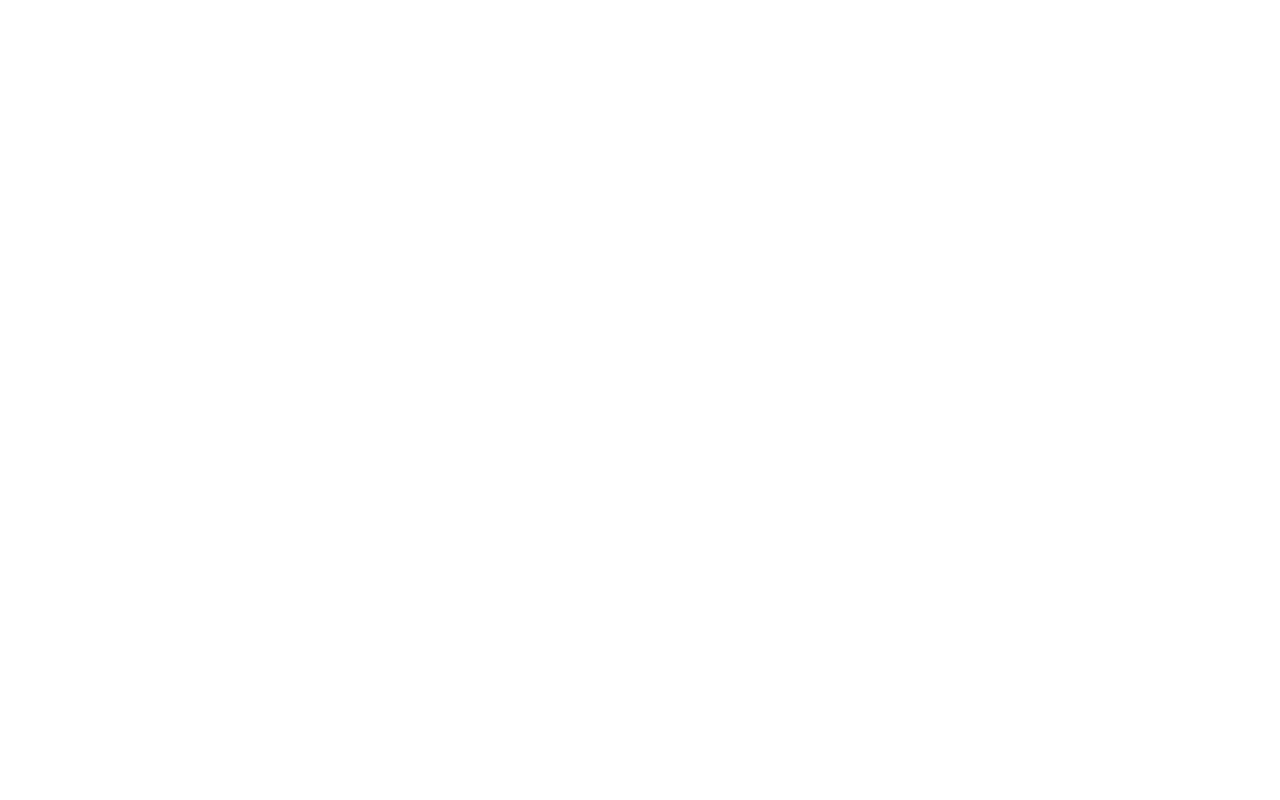
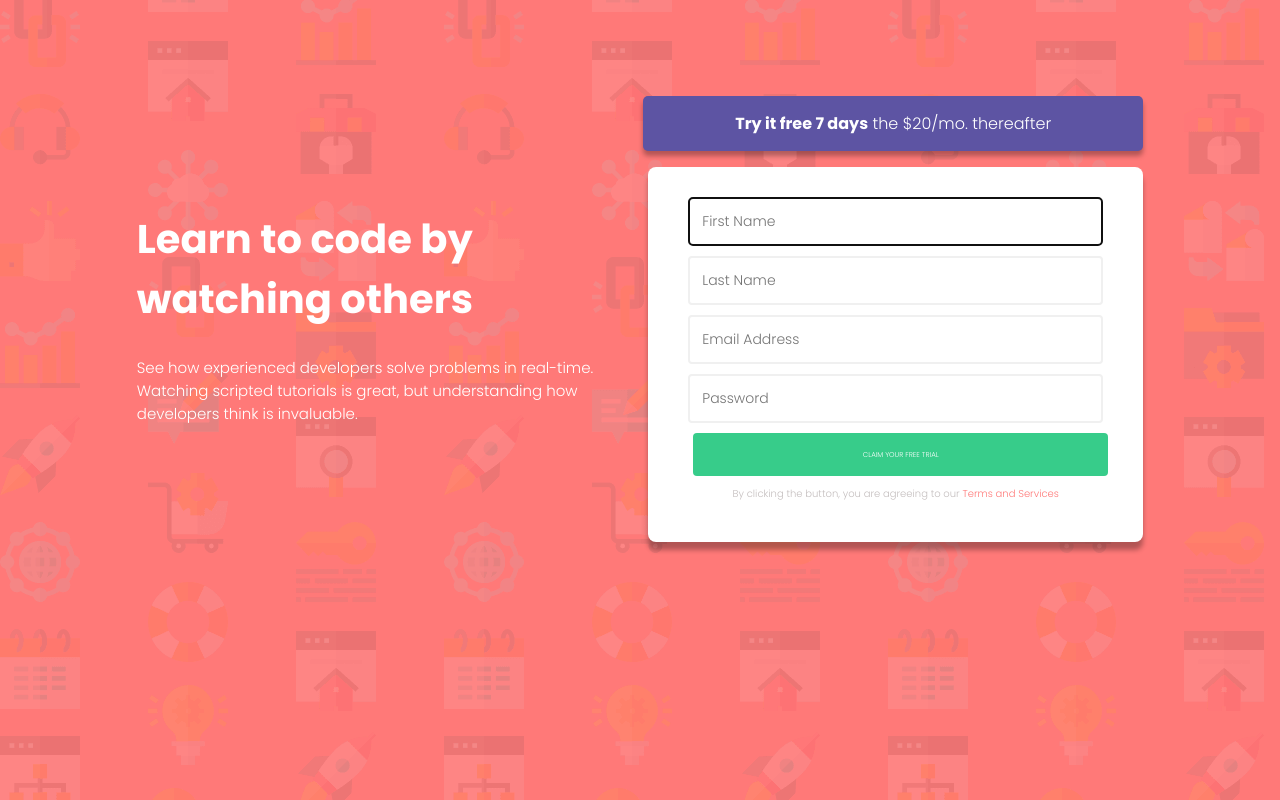
Before and after one commit to Ivosin/Responsiveness-and-Media-Queries-Assignment, a plain HTML site: page index.html in a window 1280 px wide. Drawn offline with Linux system fonts and the light colour scheme.

Commit message:
just a few changes

```diff
--- a/index.html
+++ b/index.html
@@ -4,7 +4,89 @@
     <meta charset="UTF-8" />
     <meta http-equiv="X-UA-Compatible" content="IE=edge" />
     <meta name="viewport" content="width=device-width, initial-scale=1.0" />
-    <title>Responsiveness and Query</title>
+    <title>Resposive And Query</title>
+    <link rel="stylesheet" href="style.css" />
+    <style>
+@import url('https://fonts.googleapis.com/css2?family=Poppins:wght@100;200;300;700;800&display=swap');
+</style>
   </head>
-  <body></body>
+  <body>
+    <div class="position">
+      <div class="div1">
+        <div id="HHH">
+          <h1>Learn to code by <br>watching others</h1>
+        </div>
+        <p>
+          See how experienced developers solve problems in real-time. <br />
+          Watching scripted tutorials is great, but understanding how <br>
+          developers think is invaluable.
+        </p>
+      </div>
+      <div class="div2">
+        <div>
+          <p id="try"><b>Try it free 7 days</b> the $20/mo. thereafter</p>
+        </div>
+        <div>
+          <div class="container">
+            <form class="form" id="form">
+              <div class="form-control">
+                <input
+                  type="text"
+                  name="fname"
+                  id="fname"
+                  required
+                  minlength="3"
+                  placeholder="First Name"
+                  autofocus
+                />
+              </div>
+              <div class="form-control">
+                <input
+                  type="text"
+                  name="lname"
+                  id="lname"
+                  title="Your Surname"
+                  placeholder="Last Name"
+                  required
+                  minlength="3"
+                />
+              </div>
+              <div class="form-control">
+                <input
+                  type="email"
+                  name="email"
+                  id="email"
+                  placeholder="Email Address"
+                  size="30"
+                  required
+                  autofocus
+                />
+              </div>
+              <div class="form-control">
+                <input
+                  type="password"
+                  name="password"
+                  id="pword"
+                  placeholder="Password"
+                  required
+                  pattern="[a-z0-9._%+-]+@[a-z0-9.-]+\.[a-z]{2, 3}$"
+                  minlength="8"
+                />
+              </div>
+              <button>CLAIM YOUR FREE TRIAL</button>
+              <p style="color: rgb(196, 190, 190);
+              text-align: center;
+              font-size: x-small;">
+                By clicking the button, you are agreeing to our<a href="#"
+                style="text-decoration: none; color: #ff7978;">
+                Terms and Services
+              </a>
+              </p>
+              </div>
+            </form>
+          </div>
+      </div>
+      </div>
+    </div>
+  </body>
 </html>
--- a/style.css
+++ b/style.css
@@ -0,0 +1,109 @@
+* {
+  box-sizing: border-box;
+}
+
+body {
+  margin: 0%;
+  background-color: #ff7978;
+  background-image: url("desktop.png");
+  font-family: "Poppins", sans-serif;
+}
+
+.position {
+  display: flex;
+  margin: auto;
+  margin-top: 10vh;
+  justify-content: center;
+}
+
+@media screen and (max-width: 768px) {
+  h1 {
+    color: #5d54a3;
+    font-size: 12px;
+  }
+}
+
+h1 {
+  font-size: 40px;
+  text-align: justify;
+  font-family: "Poppins", sans-serif;
+}
+
+.div1 {
+  color: white;
+  align-self: center;
+  box-sizing: border-box;
+  /* padding: 10px; */
+}
+
+.div1 p {
+  font-size: 15px;
+  padding-right: 50px;
+  font-family: "Poppins", sans-serif;
+}
+
+#HHH {
+  text-align: left;
+  /* margin-right: 2%; */
+}
+
+.div2 {
+  /* width: 100%; */
+}
+
+#try {
+  text-align: center;
+  border: 2px;
+  border-radius: 5px;
+  padding: 3%;
+  background-color: #5d54a3;
+  color: white;
+  box-shadow: 0 5px 5px rgba(0, 0, 0, 0.3);
+}
+
+.container {
+  border-radius: 8px;
+  overflow: hidden;
+  box-shadow: 0 8px 5px rgba(0, 0, 0, 0.3);
+  background-color: white;
+  margin-left: 1%;
+}
+
+#form {
+  padding: 30px 40px;
+}
+
+.form-control {
+  margin-bottom: 5px;
+  padding-bottom: 5px;
+  position: relative;
+  color: whitesmoke;
+}
+
+.form-control input {
+  border: 2px solid #f0f0f0;
+  border-radius: 4px;
+  display: block;
+  width: 100%;
+  padding: 12px;
+  font-size: 14px;
+  font-family: inherit;
+}
+
+.form button {
+  background-color: #37cc8a;
+  border: 2px;
+  border-radius: 4px;
+  color: #fff;
+  display: block;
+  padding: 4%;
+  font-size: 7px;
+  font-family: inherit;
+  width: 100%;
+  margin: 5px;
+}
+
+.form button:hover {
+  opacity: 1;
+  background-color: #73c29e;
+}
```
Also changed, not shown: desktop.png (added), favicon-32x32.png (added), icon-error.svg (added), mobile.png (added).
